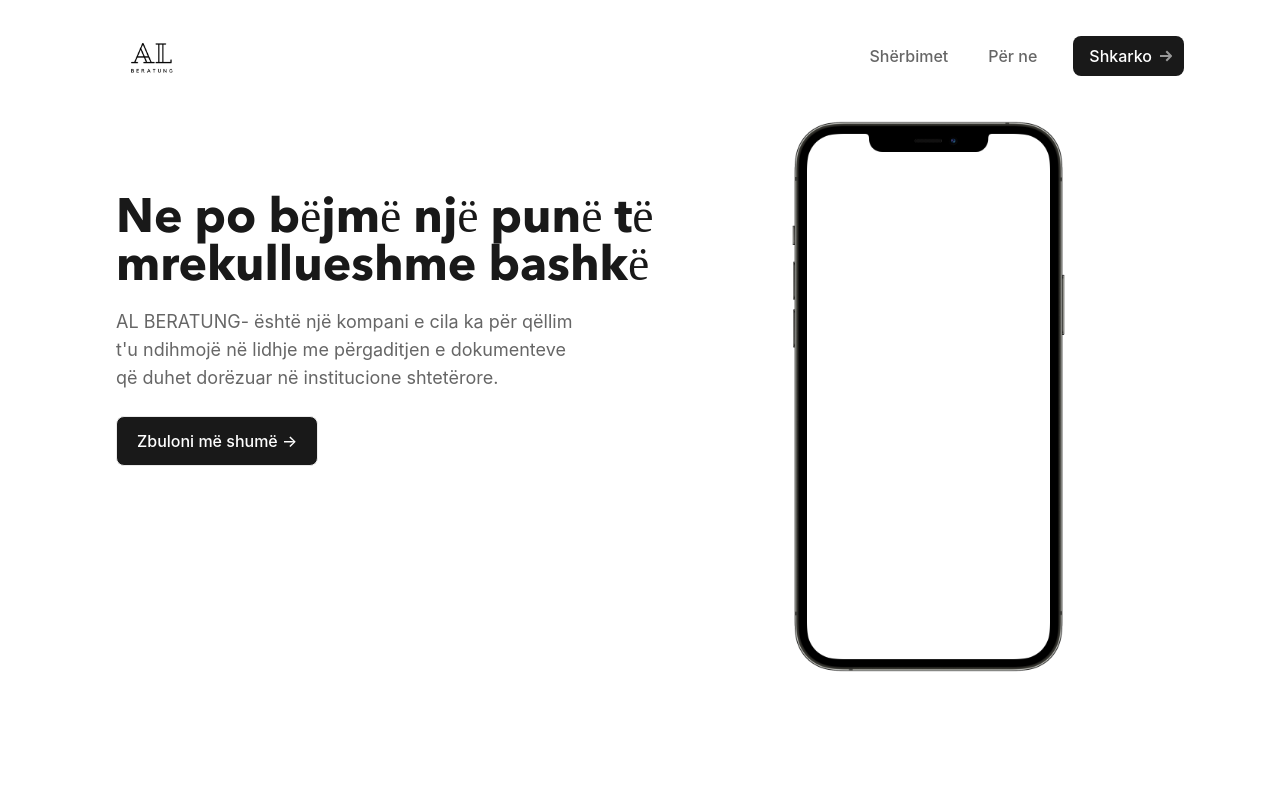
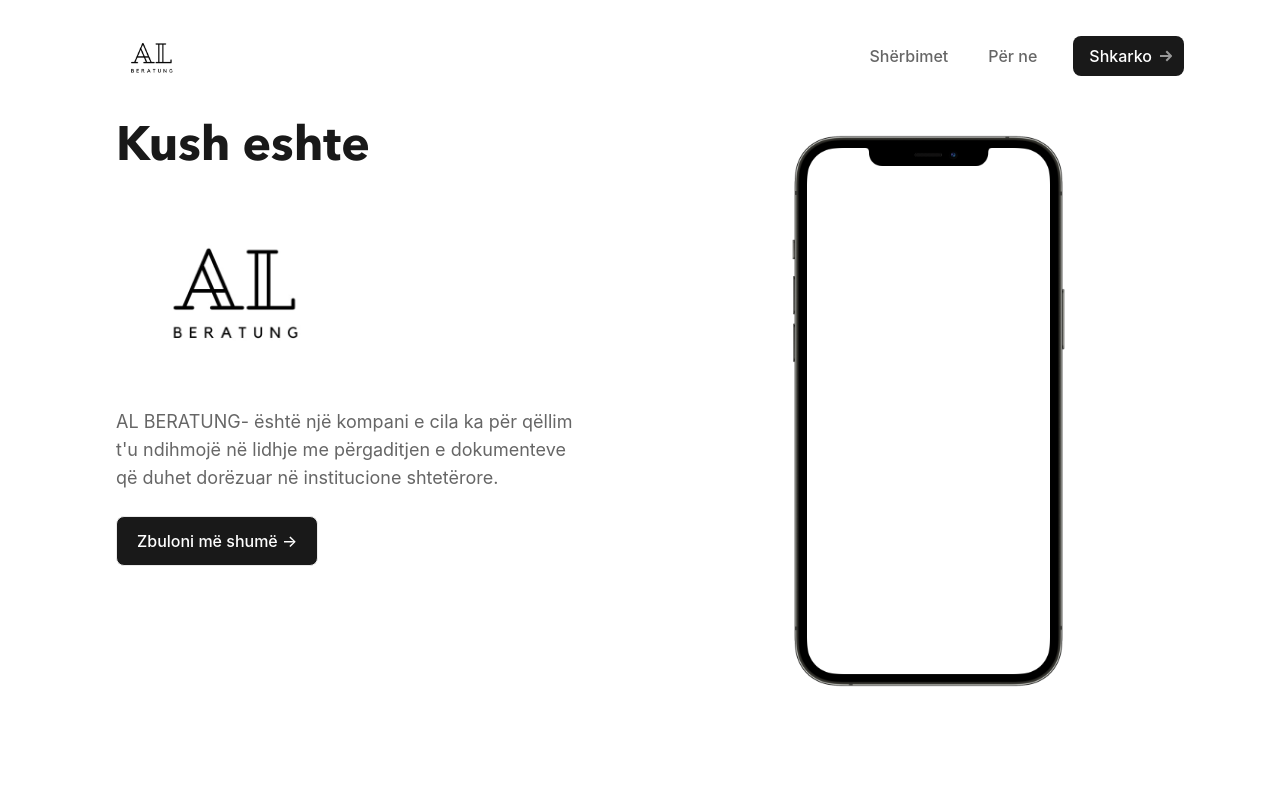
Before and after one commit to valezo/alberatung, a Next.js app: page / in a window 1280 px wide. Shown: the top 796 px of the page. Built offline with nearby package versions, Linux system fonts and the light colour scheme.

Commit message:
replace heading text with kush eshte and include logo

```diff
--- a/components/Main.js
+++ b/components/Main.js
@@ -3,11 +3,16 @@ export default function Main() {
     <section className="text-gray-600 body-font">
       <div className="max-w-7xl mx-auto flex px-5 py-24 md:flex-row flex-col items-center">
         <div className="lg:flex-grow md:w-1/2 md:ml-24 pt-6 flex flex-col md:items-start md:text-left mb-40 items-center text-center">
-          <h1 className="mb-5 sm:text-5xl text-5xl items-center Avenir xl:w-2/2 text-gray-900">
-          Ne po bëjmë një punë të mrekullueshme bashkë
+          <h1 className="sm:text-5xl text-5xl items-center Avenir xl:w-2/2 text-gray-900">
+            Kush eshte
           </h1>
+          <div className="mt-0 mb-0">
+            <img src="/images/logo.jpg" width={"240px"} alt="" />
+          </div>
           <p className="mb-4 xl:w-3/4 text-gray-600 text-lg">
-            AL BERATUNG- është një kompani e cila ka për qëllim t'u ndihmojë në lidhje me përgaditjen e dokumenteve që duhet dorëzuar në institucione shtetërore.
+            AL BERATUNG- është një kompani e cila ka për qëllim t'u ndihmojë në
+            lidhje me përgaditjen e dokumenteve që duhet dorëzuar në
+            institucione shtetërore.
           </p>
           <div className="flex justify-center">
             <a
@@ -32,7 +37,6 @@ export default function Main() {
             <h1 className="mb-8 text-2xl Avenir font-semibold text-black">
               Trusted by top-tier product companies
             </h1>
-
           </div>
           <div className="grid grid-cols-2 gap-16 mb-16 text-center lg:grid-cols-4">
             <div className="flex items-center justify-center">
```
